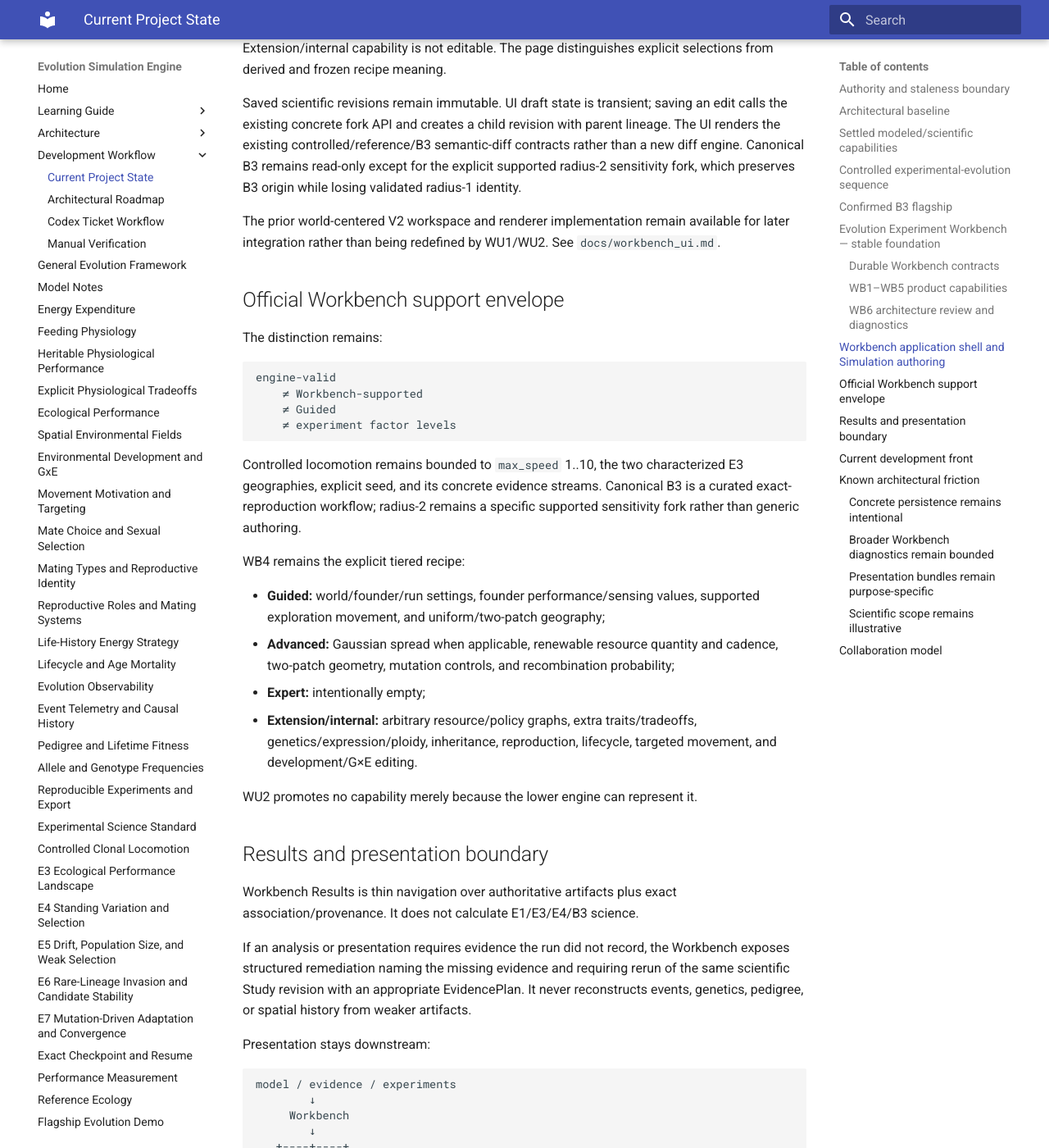
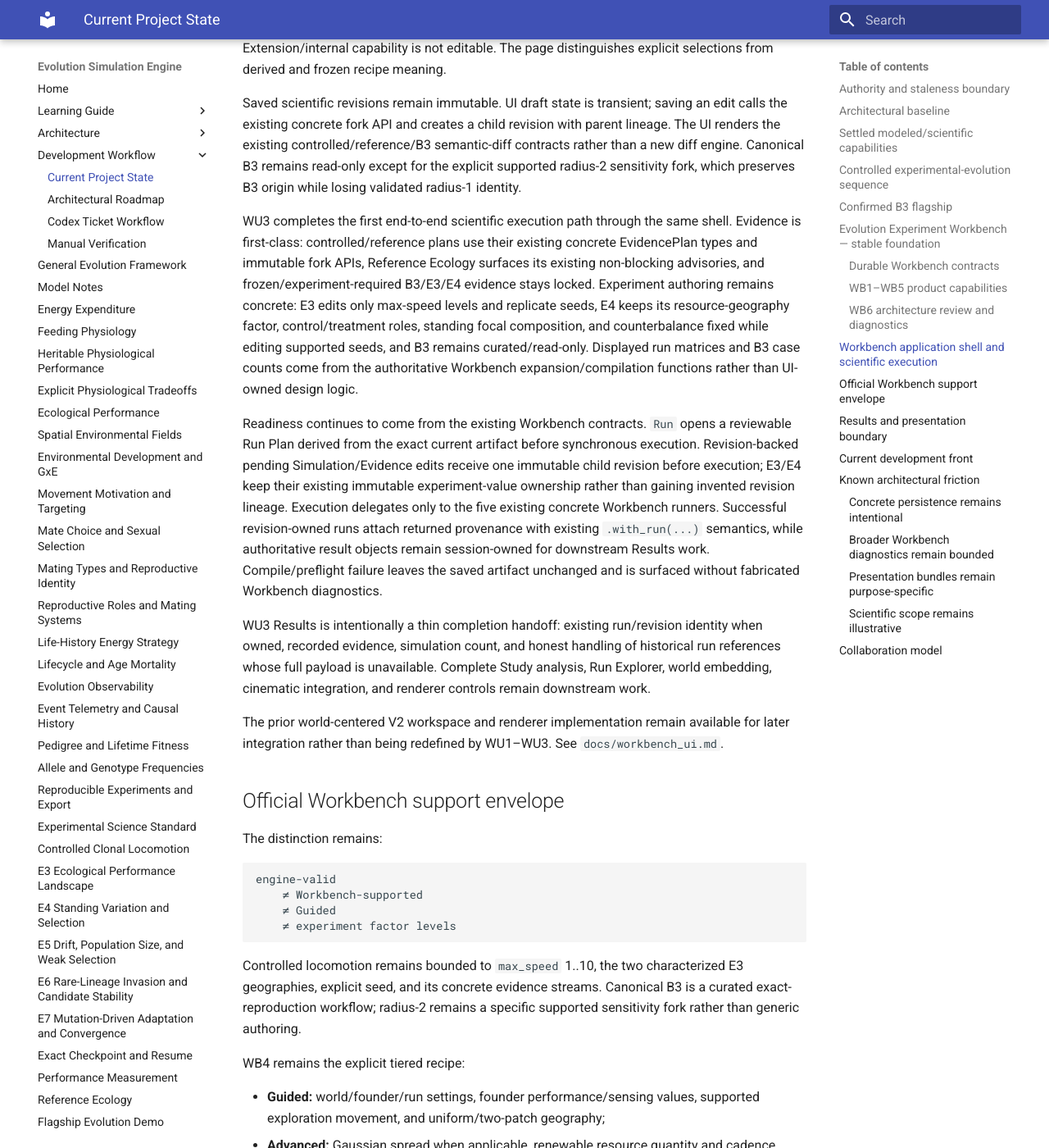
Before and after one commit to abdullahkhan57721/evolution-simulation-engine, an MkDocs documentation site: the page built from docs/development/current_state.md, in a window 1280 px wide and 1400 px high, scrolled down 6253 px. Shown: the whole window at 82% size. Built offline with MkDocs 1.6.1 and Material for MkDocs 9.7.7, drawn with Linux system fonts in a browser that asks for light colours; some of the changed text lies outside the part shown.

Commit message:
Advance current project state through WU3

```diff
--- a/docs/development/current_state.md
+++ b/docs/development/current_state.md
@@ -249,7 +249,7 @@ prose into Workbench codes.
 See `docs/workbench_architecture_review.md` for the complete post-WB6 architecture
 review.
 
-## Workbench application shell and Simulation authoring
+## Workbench application shell and scientific execution
 
 WU1 integrates the settled Workbench into the Streamlit application without adding
 another scientific schema. The application enters through Home, then opens a
@@ -277,8 +277,36 @@ rather than a new diff engine. Canonical B3 remains read-only except for the exp
 supported radius-2 sensitivity fork, which preserves B3 origin while losing validated
 radius-1 identity.
 
+WU3 completes the first end-to-end scientific execution path through the same shell.
+Evidence is first-class: controlled/reference plans use their existing concrete
+EvidencePlan types and immutable fork APIs, Reference Ecology surfaces its existing
+non-blocking advisories, and frozen/experiment-required B3/E3/E4 evidence stays
+locked. Experiment authoring remains concrete: E3 edits only max-speed levels and
+replicate seeds, E4 keeps its resource-geography factor, control/treatment roles,
+standing focal composition, and counterbalance fixed while editing supported seeds,
+and B3 remains curated/read-only. Displayed run matrices and B3 case counts come from
+the authoritative Workbench expansion/compilation functions rather than UI-owned
+design logic.
+
+Readiness continues to come from the existing Workbench contracts. `Run` opens a
+reviewable Run Plan derived from the exact current artifact before synchronous
+execution. Revision-backed pending Simulation/Evidence edits receive one immutable
+child revision before execution; E3/E4 keep their existing immutable experiment-value
+ownership rather than gaining invented revision lineage. Execution delegates only to
+the five existing concrete Workbench runners. Successful revision-owned runs attach
+returned provenance with existing `.with_run(...)` semantics, while authoritative
+result objects remain session-owned for downstream Results work. Compile/preflight
+failure leaves the saved artifact unchanged and is surfaced without fabricated
+Workbench diagnostics.
+
+WU3 Results is intentionally a thin completion handoff: existing run/revision
+identity when owned, recorded evidence, simulation count, and honest handling of
+historical run references whose full payload is unavailable. Complete Study analysis,
+Run Explorer, world embedding, cinematic integration, and renderer controls remain
+downstream work.
+
 The prior world-centered V2 workspace and renderer implementation remain available
-for later integration rather than being redefined by WU1/WU2. See
+for later integration rather than being redefined by WU1–WU3. See
 `docs/workbench_ui.md`.
 
 ## Official Workbench support envelope
@@ -308,7 +336,7 @@ WB4 remains the explicit tiered recipe:
   genetics/expression/ploidy, inheritance, reproduction, lifecycle, targeted
   movement, and development/G×E editing.
 
-WU2 promotes no capability merely because the lower engine can represent it.
+WU2/WU3 promote no capability merely because the lower engine can represent it.
 
 ## Results and presentation boundary
 
@@ -341,16 +369,19 @@ charts, and animation remain presentation concerns.
 
 ## Current development front
 
-The Workbench foundation and the first E-series controlled-science program are both
-settled enough to move out of foundational architecture mode.
+The Workbench foundation, the first E-series controlled-science program, and the
+first end-to-end Workbench scientific execution path are now settled enough to move
+past foundational authoring/execution integration.
 
-WU1 and WU2 now provide the persistent application shell plus bounded Simulation
-authoring, immutable revision/fork behavior, conditional applicability, and concrete
-semantic diff. The next product milestone is **WU3 — Evidence, Experiment Design,
-Readiness, and Run Execution**: fill the Evidence and Experiment workflows and make
-the reserved Run action execute authoritative concrete Study/experiment plans while
-preserving existing Workbench/scientific ownership. WU3 must not turn the shell into
-a universal experiment DSL, statistics framework, or duplicate preflight system.
+WU1–WU3 provide the persistent Study shell, bounded Simulation and Evidence
+authoring, concrete E3/E4/B3 Experiment presentation, immutable revision/fork
+behavior, Workbench readiness, reviewable Run Plan, authoritative synchronous
+execution, provenance attachment, and a thin session-owned Results handoff. The next
+product front is downstream Results/world/presentation integration through the same
+shell. It should consume existing WB5 result/presentation contracts and authoritative
+WU3 result ownership rather than reopen the Workbench backend or create a statistics
+framework. The exact next WU milestone identity should be set by its focused Issue
+against current `main` rather than invented in this orientation document.
 
 E7 closes the current E1–E7 causal sequence with a confirmed negative convergence
 result. Do not post-hoc lengthen, enrich, or retune E7 to manufacture convergence.
@@ -369,8 +400,8 @@ A native Rust/C++ execution backend remains evidence-driven future work.
 ### Concrete persistence remains intentional
 
 WB1, WB2, WB3, and WB4 persist different shapes because their responsibilities
-still differ. WB5/WB6 and WU1/WU2 do not reveal enough identical persistence
-responsibility to earn a universal saved Study/Experiment/Results root.
+still differ. WB5/WB6 and WU1–WU3 do not reveal enough identical persistence or
+execution responsibility to earn a universal saved Study/Experiment/Results root.
 
 ### Broader Workbench diagnostics remain bounded
 
```
